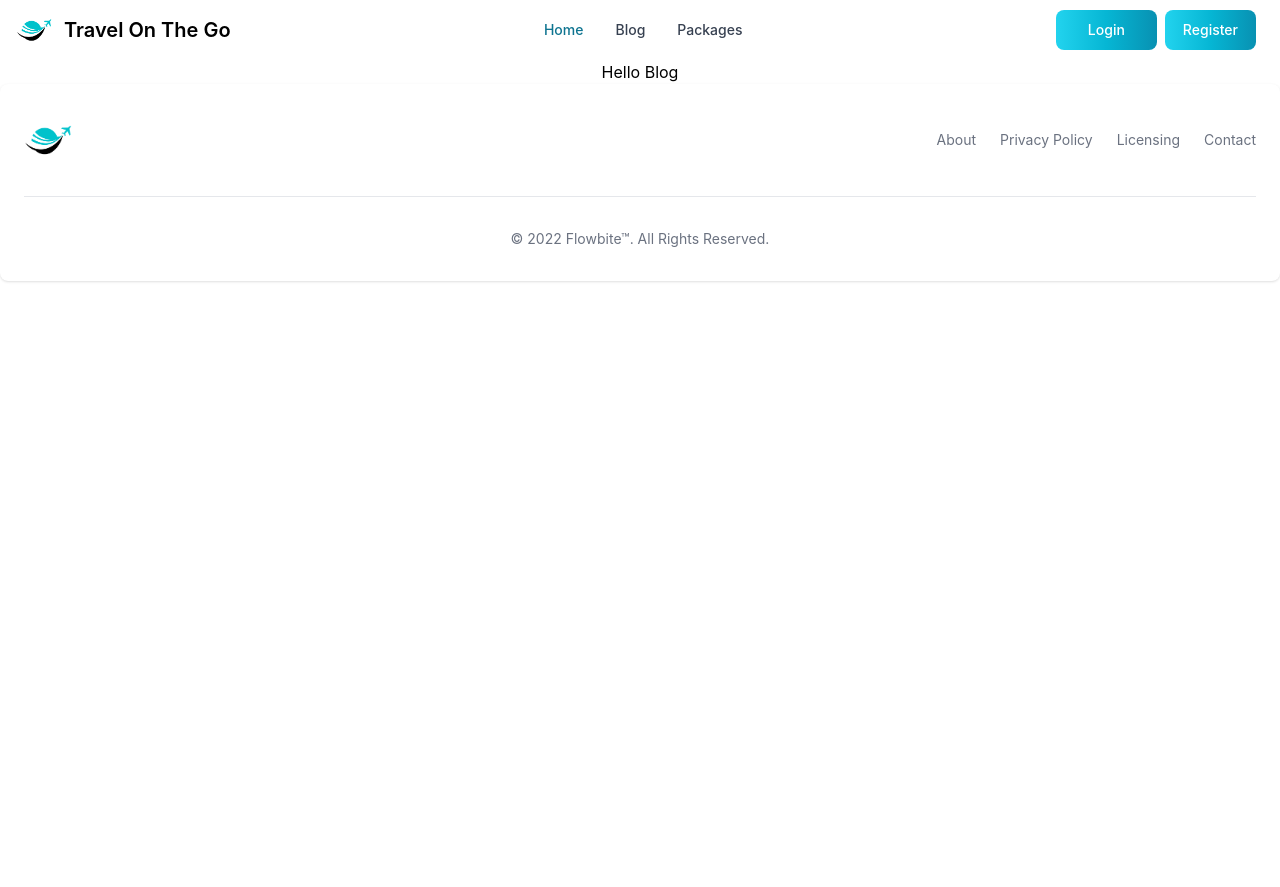
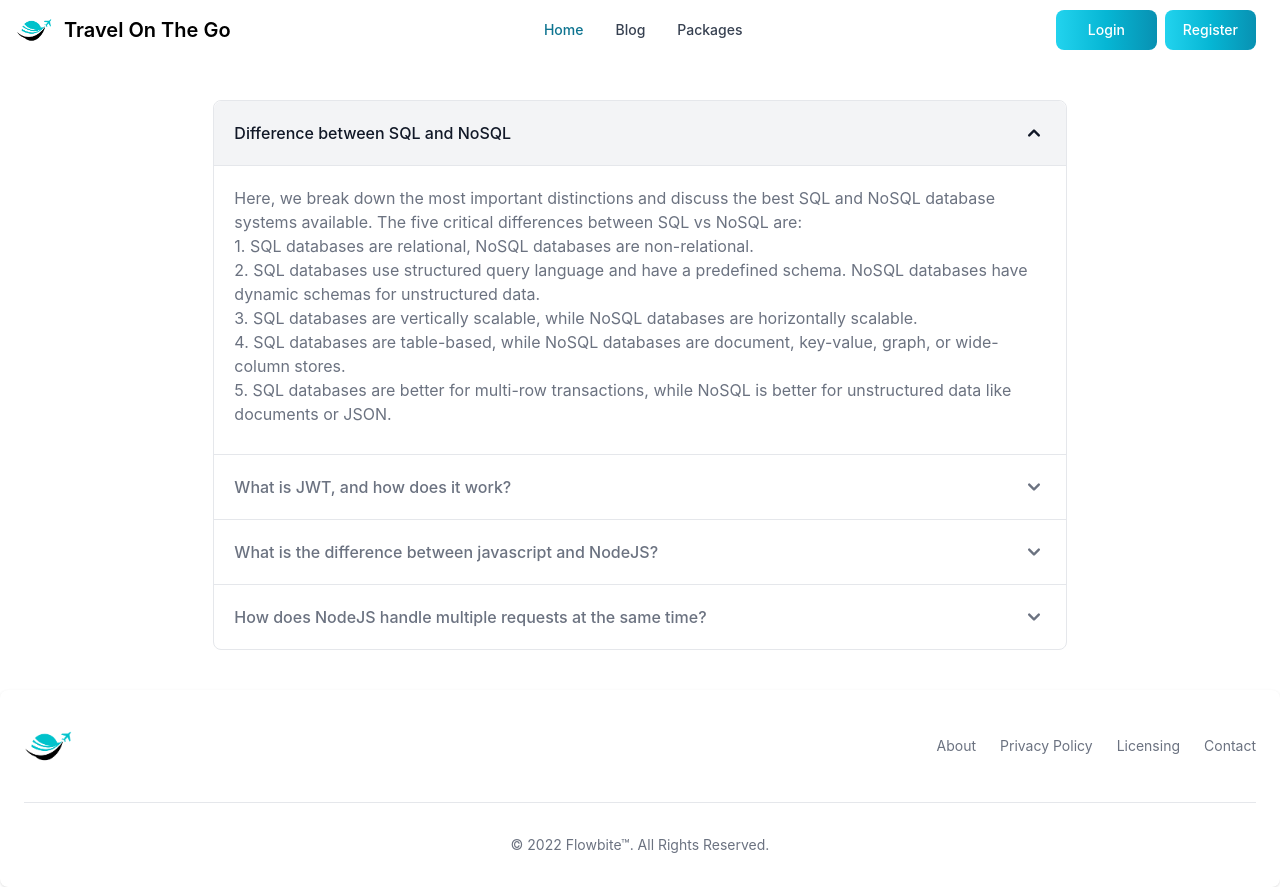
Before and after one commit to sohagislampk/travel-on-the-go-client, a React (Create React App) app: page /blog in a window 1280 px wide. Before the commit the page ends 800 px from the top, so only its background shows below. Built offline with nearby package versions, Linux system fonts and the light colour scheme; no server answers.

Commit message:
Blog are added

```diff
--- a/src/Contexts/AuthProvider/AuthProvider.js
+++ b/src/Contexts/AuthProvider/AuthProvider.js
@@ -1,5 +1,5 @@
 import React, { createContext, useEffect, useState } from 'react';
-import { getAuth, createUserWithEmailAndPassword, onAuthStateChanged, signInWithEmailAndPassword, signOut, updateProfile } from 'firebase/auth'
+import { getAuth, createUserWithEmailAndPassword, onAuthStateChanged, signInWithEmailAndPassword, signOut, updateProfile, signInWithPopup, GoogleAuthProvider } from 'firebase/auth'
 import app from '../../firebase/firebase.config';
 import { Spinner } from 'flowbite-react';
 
@@ -9,13 +9,17 @@ const auth = getAuth(app);
 const AuthProvider = ({ children }) => {
     const [user, setUser] = useState(null);
     const [loading, setLoading] = useState(true);
-
+    const provider = new GoogleAuthProvider();
 
     const register = (email, password) => {
         setLoading(true);
         return createUserWithEmailAndPassword(auth, email, password);
     }
 
+    const googleLogin = () => {
+        setLoading(true)
+        return signInWithPopup(auth, provider)
+    }
     const login = (email, password) => {
         setLoading(true);
         return signInWithEmailAndPassword(auth, email, password);
@@ -53,7 +57,8 @@ const AuthProvider = ({ children }) => {
         register,
         login,
         logOut,
-        updateUser
+        updateUser,
+        googleLogin
     };
     return (
         <div>
--- a/src/Pages/Blog/Blog.js
+++ b/src/Pages/Blog/Blog.js
@@ -1,11 +1,105 @@
+import { Accordion } from 'flowbite-react';
 import React from 'react';
 import useTitle from '../../Hooks/useTitle';
 
 const Blog = () => {
     useTitle('Blog')
     return (
-        <div>
-            <h1>Hello Blog</h1>
+        <div className='w-2/3 mx-auto my-10 text-left'>
+            <Accordion>
+                <Accordion.Panel>
+                    <Accordion.Title>
+                        Difference between SQL and NoSQL
+                    </Accordion.Title>
+                    <Accordion.Content>
+                        <p className="mb-2 text-gray-500 dark:text-gray-400">
+                            Here, we break down the most important distinctions and discuss the best SQL and NoSQL database systems available.
+
+                            The five critical differences between SQL vs NoSQL are:
+                            <ul>
+                                <li>1. SQL databases are relational, NoSQL databases are non-relational.</li>
+                                <li>2. SQL databases use structured query language and have a predefined schema. NoSQL databases have dynamic schemas for unstructured data.</li>
+                                <li>3. SQL databases are vertically scalable, while NoSQL databases are horizontally scalable.</li>
+                                <li>4. SQL databases are table-based, while NoSQL databases are document, key-value, graph, or wide-column stores.</li>
+                                <li>5. SQL databases are better for multi-row transactions, while NoSQL is better for unstructured data like documents or JSON.</li>
+                            </ul>
+                        </p>
+
+                    </Accordion.Content>
+                </Accordion.Panel>
+                <Accordion.Panel>
+                    <Accordion.Title>
+                        What is JWT, and how does it work?
+                    </Accordion.Title>
+                    <Accordion.Content>
+                        <p className="mb-2 text-gray-500 dark:text-gray-400">
+                            JSON Web Token is an open industry standard used to share information between two entities, usually a client and a server.
+
+                            They contain JSON objects which have the information that needs to be shared. Each JWT is also signed using cryptography to ensure that the JSON contents (also known as JWT claims) cannot be altered by the client or a malicious party
+                        </p>
+                        <p className="text-gray-500 dark:text-gray-400">
+                            JWTs differ from other web tokens in that they contain a set of claims. Claims are used to transmit information between two parties. What these claims are depends on the use case at hand. For example, a claim may assert who issued the token, how long it is valid for, or what permissions the client has been granted.
+
+                            A JWT is a string made up of three parts, separated by dots (.), and serialized using base64. In the most common serialization format, compact serialization, the JWT looks something like this: xxxxx.yyyyy.zzzzz.
+
+                            Once decoded, you will get two JSON strings:
+
+                            The header and the payload.
+                            The signature.
+                            The JOSE (JSON Object Signing and Encryption) header contains the type of token — JWT in this case — and the signing algorithm.
+
+                            The payload contains the claims. This is displayed as a JSON string, usually containing no more than a dozen fields to keep the JWT compact. This information is typically used by the server to verify that the user has permission to perform the action they are requesting.
+
+                            There are no mandatory claims for a JWT, but overlaying standards may make claims mandatory. For example, when using JWT as bearer access token under OAuth2.0, iss, sub, aud, and exp must be present. some are more common than others.
+
+                            The signature ensures that the token hasn’t been altered. The party that creates the JWT signs the header and payload with a secret that is known to both the issuer and receiver, or with a private key known only to the sender. When the token is used, the receiving party verifies that the header and payload match the signature.
+                        </p>
+                    </Accordion.Content>
+                </Accordion.Panel>
+                <Accordion.Panel>
+                    <Accordion.Title>
+                        What is the difference between javascript and NodeJS?
+                    </Accordion.Title>
+                    <Accordion.Content>
+                        <p className="mb-2 text-gray-500 dark:text-gray-400">
+                            JavaScript is a proper high-level programming language used to create web scripts whereas Node.js is a run time environment built on google’s v8 engine.
+
+                            JavaScript is executed in the browser whereas using Node.js gives us the ability to execute JavaScript outside the browser.
+
+                            JavaScript can manipulate DOM or add HTML within whereas Node.js doesn’t have the capability to add HTML.
+
+                            JavaScript is mainly used to create front end web applications or develop client-side whereas Node.js is used on the back end development that is server-side development
+
+                            JavaScript follows the standard of JavaScript when writing programs whereas Node.js is written in C++ while using the v8 engine, it runs JavaScript outside the browser.
+                        </p>
+                        <p className="mb-2 text-gray-500 dark:text-gray-400">
+                            JavaScript requires any running environment as it can execute on any engine such as Firefox’s spider monkey, v8 engine of google chrome, JavaScript core of Safari whereas Node.js runs only on the v8 engine of google chrome.
+                        </p>
+
+                    </Accordion.Content>
+                </Accordion.Panel>
+                <Accordion.Panel>
+                    <Accordion.Title>
+                        How does NodeJS handle multiple requests at the same time?
+                    </Accordion.Title>
+                    <Accordion.Content>
+                        <p className="mb-2 text-gray-500 dark:text-gray-400">
+                            NodeJS Web Server maintains a limited Thread Pool to provide services to client requests. Multiple clients make multiple requests to the NodeJS server. NodeJS receives these requests and places them into the EventQueue .
+                            NodeJS server has an internal component referred to as the EventLoop which is an infinite loop that receives requests and processes them. This EventLoop is single threaded. In other words, EventLoop is the listener for the EventQueue.
+
+
+                        </p>
+                        <p className="mb-2 text-gray-500 dark:text-gray-400">
+                            So, we have an event queue where the requests are being placed and we have an event loop listening to these requests in the event queue. What happens next?
+                            The listener(the event loop) processes the request and if it is able to process the request without needing any blocking IO operations, then the event loop would itself process the request and sends the response back to the client by itself.
+                        </p>
+                        <p className="mb-2 text-gray-500 dark:text-gray-400">
+                            If the current request uses blocking IO operations, the event loop sees whether there are threads available in the thread pool, picks up one thread from the thread pool and assigns the particular request to the picked thread. That thread does the blocking IO operations and sends the response back to the event loop and once the response gets to the event loop, the event loop sends the response back to the client.
+                        </p>
+
+                    </Accordion.Content>
+                </Accordion.Panel>
+            </Accordion>
         </div>
     );
 };
--- a/src/Pages/Login/Login.js
+++ b/src/Pages/Login/Login.js
@@ -4,9 +4,9 @@ import { Link, useLocation, useNavigate } from 'react-router-dom';
 import { AuthContext } from '../../Contexts/AuthProvider/AuthProvider';
 import { getToken } from '../../GetToken/getToken';
 import useTitle from '../../Hooks/useTitle';
-
+import { BsGoogle } from 'react-icons/bs'
 const Login = () => {
-    const { login, setLoading } = useContext(AuthContext);
+    const { login, setLoading, googleLogin } = useContext(AuthContext);
     const [error, setError] = useState('')
     const location = useLocation();
     const navigate = useNavigate();
@@ -31,9 +31,18 @@ const Login = () => {
                 setLoading(false)
             });
     }
+    const handleGoogleLogin = () => {
+        googleLogin()
+            .then(result => {
+                const user = result.user;
+                getToken(user);
+                navigate(from, { replace: true });
+            })
+            .catch(error => setError(error.message))
+    }
     return (
         <div>
-            <div onSubmit={handleLogin} className="w-1/3 mx-auto my-16">
+            <div onSubmit={handleLogin} className="w-1/3 mx-auto my-10">
                 <Card>
                     <form className="flex flex-col gap-4">
                         <div>
@@ -73,6 +82,9 @@ const Login = () => {
                         <Button className='bg-cyan-500' type="submit">
                             Login
                         </Button>
+                        <p>Or</p>
+                        <Button onClick={handleGoogleLogin}
+                            className='bg-cyan-500'><BsGoogle className='mr-2'></BsGoogle>Login With Google</Button>
                     </form>
                 </Card>
             </div>
--- a/src/Pages/Register/Register.js
+++ b/src/Pages/Register/Register.js
@@ -4,10 +4,10 @@ import { Link, useLocation, useNavigate } from 'react-router-dom';
 import { AuthContext } from '../../Contexts/AuthProvider/AuthProvider';
 import { getToken } from '../../GetToken/getToken';
 import useTitle from '../../Hooks/useTitle';
-
+import { BsGoogle } from 'react-icons/bs'
 const Register = () => {
     const [error, setError] = useState('');
-    const { register, setLoading, updateUser } = useContext(AuthContext);
+    const { register, setLoading, updateUser, googleLogin } = useContext(AuthContext);
     const navigate = useNavigate();
     const location = useLocation();
     const from = location.state?.from?.pathname || '/';
@@ -37,6 +37,15 @@ const Register = () => {
             )
             .finally(() => setLoading(false))
     }
+    const handleGoogleLogin = () => {
+        googleLogin()
+            .then(result => {
+                const user = result.user;
+                getToken(user);
+                navigate(from, { replace: true });
+            })
+            .catch(error => setError(error.message))
+    }
     const updateUserProfile = (name, userImg) => {
         const profile = {
             displayName: name,
@@ -51,7 +60,7 @@ const Register = () => {
     }
     return (
         <div>
-            <div onSubmit={handleRegister} className="w-1/3 mx-auto my-16 ">
+            <div onSubmit={handleRegister} className="w-1/3 mx-auto my-8 ">
                 <Card>
                     <form className="flex flex-col gap-4">
                         <div>
@@ -121,6 +130,9 @@ const Register = () => {
                         <Button className='bg-cyan-500' type="submit">
                             Register
                         </Button>
+                        <p>Or</p>
+                        <Button onClick={handleGoogleLogin}
+                            className='bg-cyan-500'><BsGoogle className='mr-2'></BsGoogle>Login With Google</Button>
                     </form>
                 </Card>
             </div>
```
